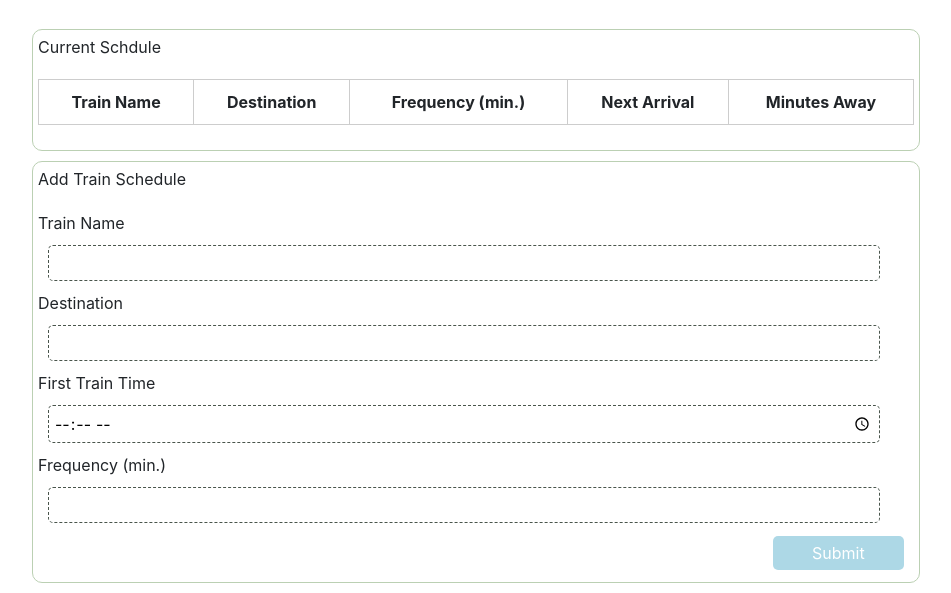
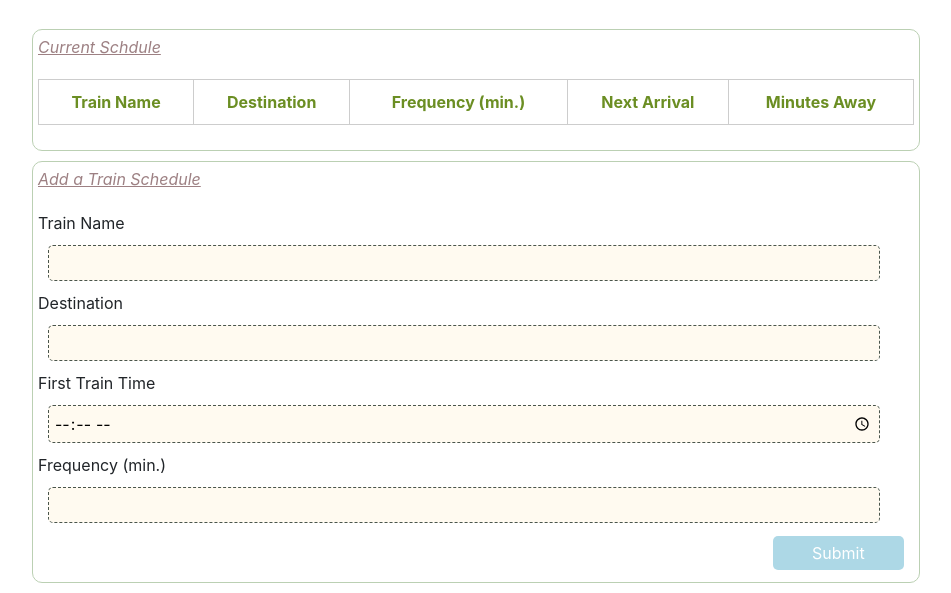
Before and after one commit to yw2242/TrainSchedule, a plain HTML site: page index.html in a window 1280 px wide. Shown: the part 243-836 px from the top of the page, without its empty margins (164-1115 px from the left). Drawn offline with nearby package versions, Linux system fonts and the light colour scheme; no server answers.

Commit message:
time display as 24hr & modified some css

```diff
--- a/index.html
+++ b/index.html
@@ -63,7 +63,7 @@
     <!-- User Input Form -->
     <div class="row">
       <div class="col-md-12">
-        <div class="form-div"> Add Train Schedule
+        <div class="form-div"><span class="title">Add a Train Schedule</span>
         <form>
           <span>Train Name</span><br />
           <input type="text" id="name-input" placeholder=""><br />
--- a/schedule.js
+++ b/schedule.js
@@ -99,7 +99,7 @@
 
       // Next Train
       var nextTrain = moment().add(taway, "minutes");
-      console.log("ARRIVAL TIME: " + moment(nextTrain).format("hh:mm"));
+      console.log("ARRIVAL TIME: " + moment(nextTrain).format("HH:mm"));
 
 
       // Change the HTML to reflect
@@ -107,7 +107,7 @@
         $("<td>").text(tname),
         $("<td>").text(tdest),
         $("<td>").text(tfreq),
-        $("<td>").text(nextTrain, "hh:mm"),
+        $("<td>").text(moment(nextTrain).format("HH:mm")),
         $("<td>").text(taway),
       );
 
--- a/style.css
+++ b/style.css
@@ -1,5 +1,7 @@
-body {
-
+.title {
+    color: #9d8083;
+    font-style: oblique;
+    text-decoration: underline;
 }
 
 
@@ -21,6 +23,12 @@ form input {
     margin: 10px;
     border: 1px dashed #49554c;
     border-radius: 5px;
+}
+
+
+
+input {
+    background-color: floralwhite;
 }
 
 
@@ -76,6 +84,7 @@ table th, table td{
 table th {
     text-align: center;
     border-radius: 10px;
+    color: olivedrab;
 }
 
 
```
